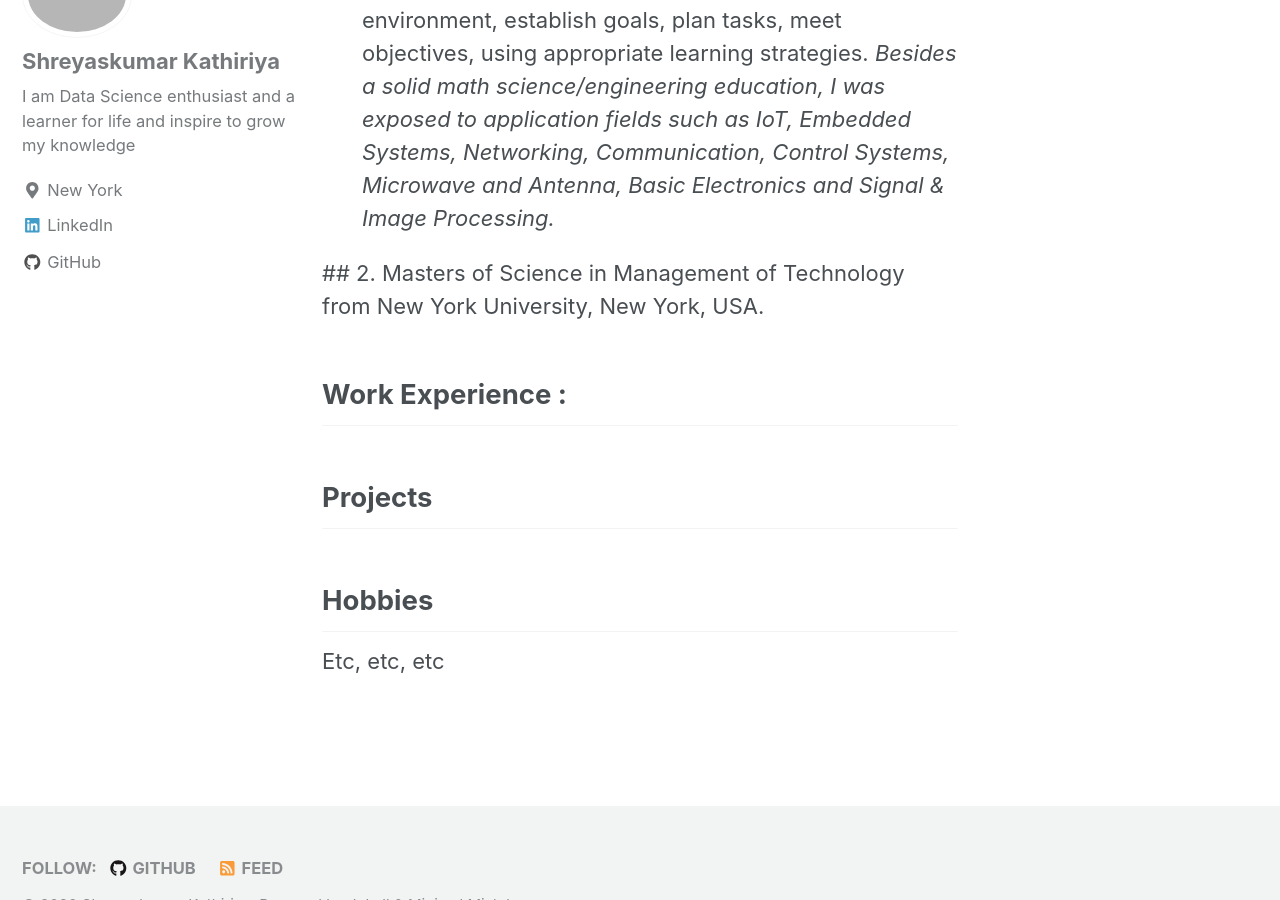
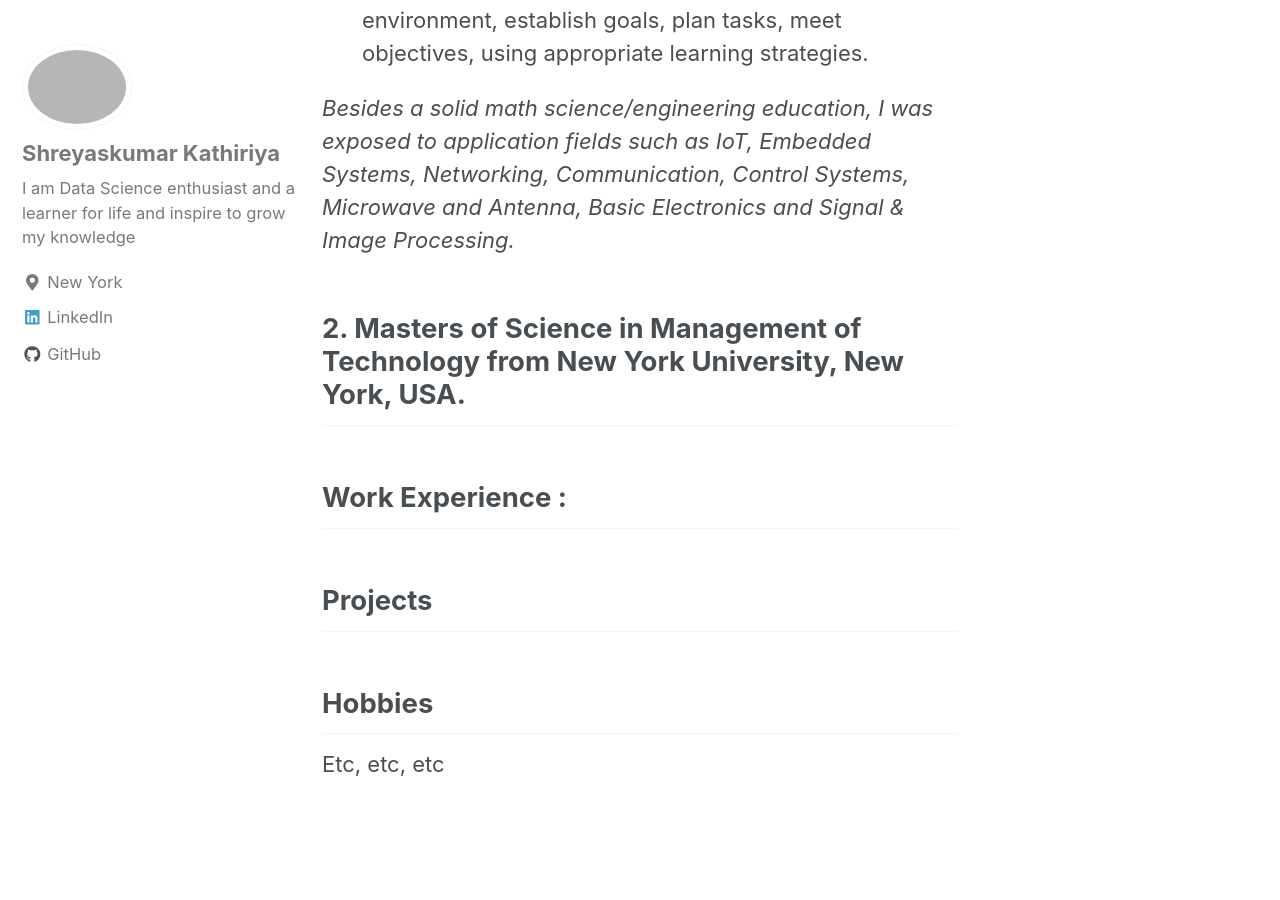
Before and after one commit to Shreyash1811/Shreyash1811.github.io, a Jekyll site: the page built from _pages/about.md, in a window 1280 px wide and 900 px high, scrolled down 1997 px. Built offline with Jekyll 4.4.1, drawn with Linux system fonts in a browser that asks for light colours; nearby versions of some CDN libraries.

```diff
--- a/_pages/about.md
+++ b/_pages/about.md
@@ -9,19 +9,21 @@ header:
 I am a Data Science Enthusiast.
 # EDUCATION :
 ## 1. B-Tech Electronics and Telecommunication from NMIMS Mumbai, India.
- In four years of my B-tech I learned and grew in key technical areas such as:
- - Digital communication techniques
- - Information theory
- - Electronic design
- - High-frequency techniques
- - Core Java Programing
+ *In four years of my B-tech I learned and grew in key technical areas such as:*
+ - [x] Digital communication techniques
+ - [x] Information theory
+ - [x] Electronic design
+ - [x] High-frequency techniques
+ - [x] Core Java Programing
 ### Learning Curve:
  - Developed and conducted appropriate experimentation, analyze and interpret data, and use engineering judgment to draw conclusions.
  - Identify, formulate, and solve complex engineering problems by applying principles of engineering, science, and mathematics.
  - Function effectively on a team whose members together provide leadership, create a collaborative and inclusive environment, establish goals, plan tasks, meet objectives, using appropriate learning strategies.
+
  *Besides a solid math science/engineering education, I was exposed to application fields such as IoT, Embedded Systems, Networking, Communication, Control Systems, Microwave and Antenna, Basic Electronics and Signal & Image Processing.*
 
- ## 2. Masters of Science in Management of Technology from New York University, New York, USA.
+## 2. Masters of Science in Management of Technology from New York University, New York, USA.
+
 
 
 ## Work Experience :
```
